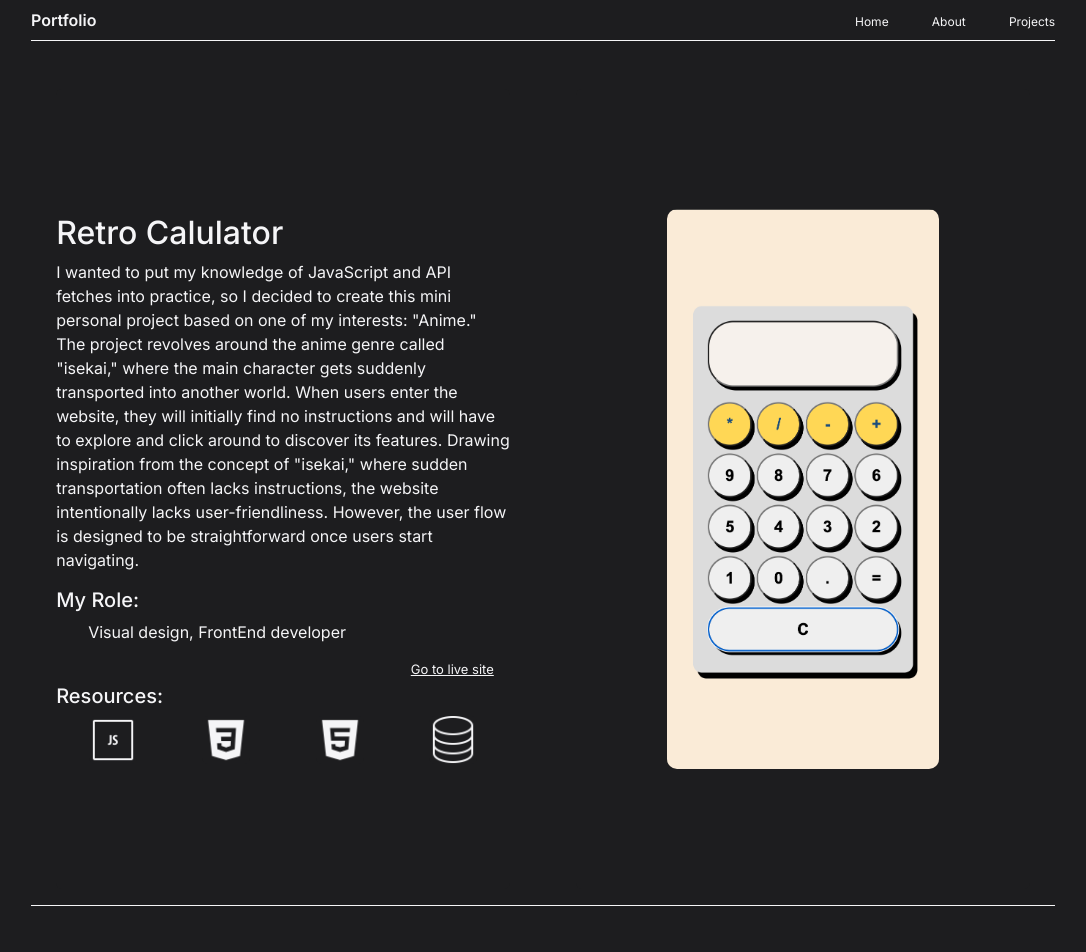
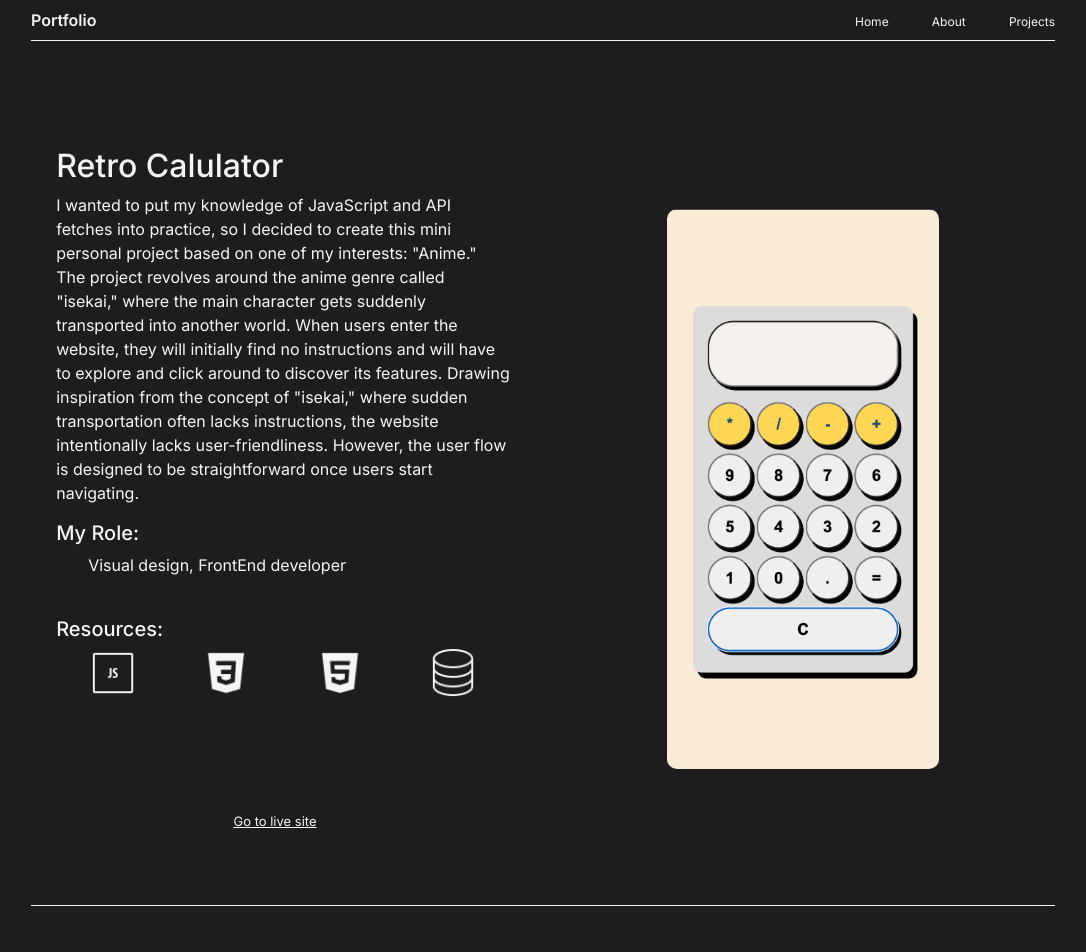
Before and after one commit to AlannieDecena/Portfolio, a React (Vite) app: page /calculatorproject in a window 1280 px wide. Shown: the top 952 px of the page, without its empty margins (97-1183 px from the left). Built offline with nearby package versions, Linux system fonts and the light colour scheme.

Commit message:
fixed link position

```diff
--- a/src/pages/CalculatorProject.jsx
+++ b/src/pages/CalculatorProject.jsx
@@ -46,9 +46,7 @@ export default function CalculatorProject() {
               <ul>
                 <p>Visual design, FrontEnd developer</p>
               </ul>
-              <a href="https://alanniedecena.github.io/Retro-Calculator/" target="_blank">
-                Go to live site
-              </a>
+
 <br />
                  <h5>Resources:</h5>
               <div className="calSkillsBox" >
@@ -68,9 +66,12 @@ export default function CalculatorProject() {
               </div>
 
             </div>
+            <div className="textWarpper">
+          <a href="https://alanniedecena.github.io/Retro-Calculator/" target="_blank">
+                Go to live site
+              </a>
+</div>
           </div>
-
-
 
           <div className="card " id="calCard">
             <div id="calImg">
```
